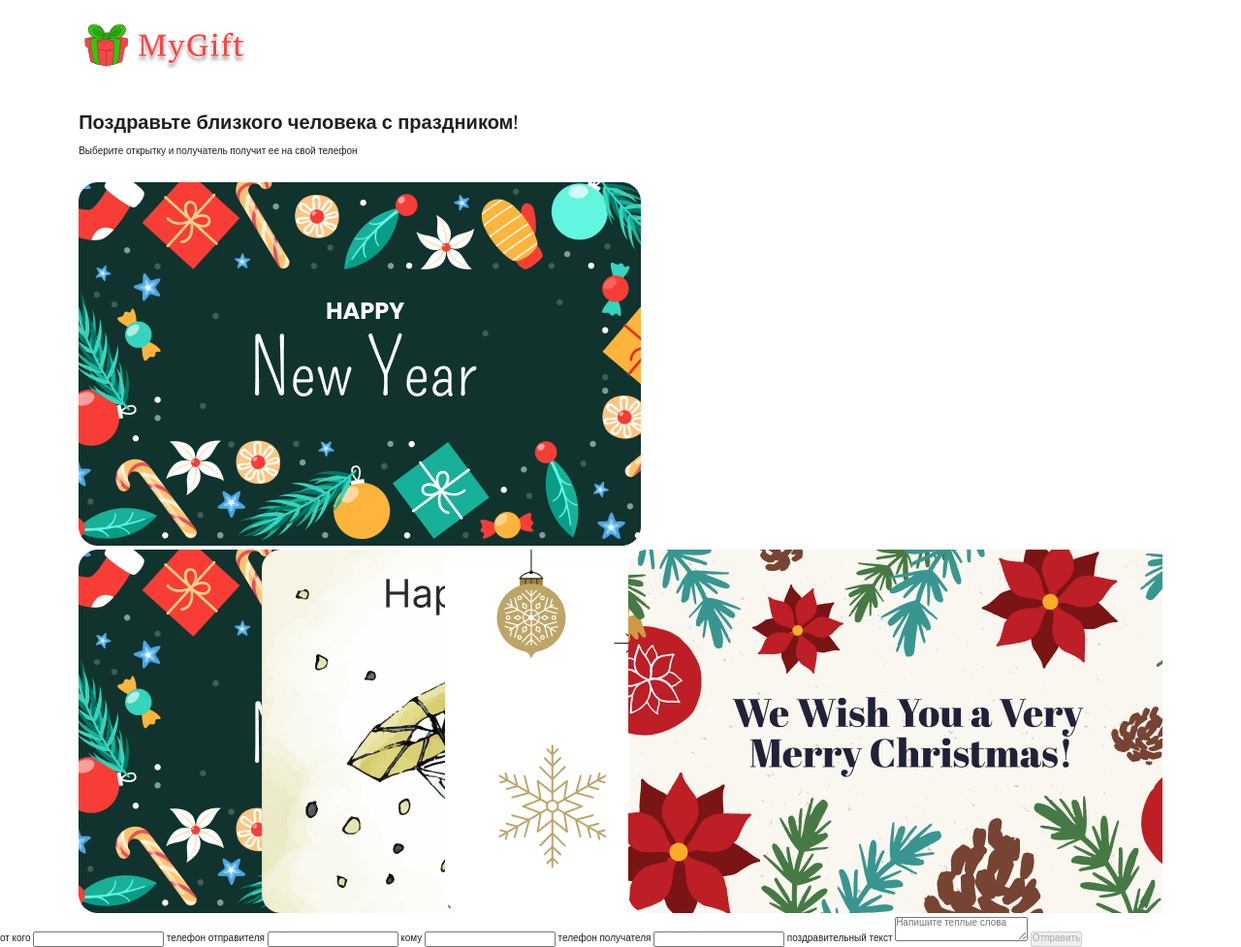
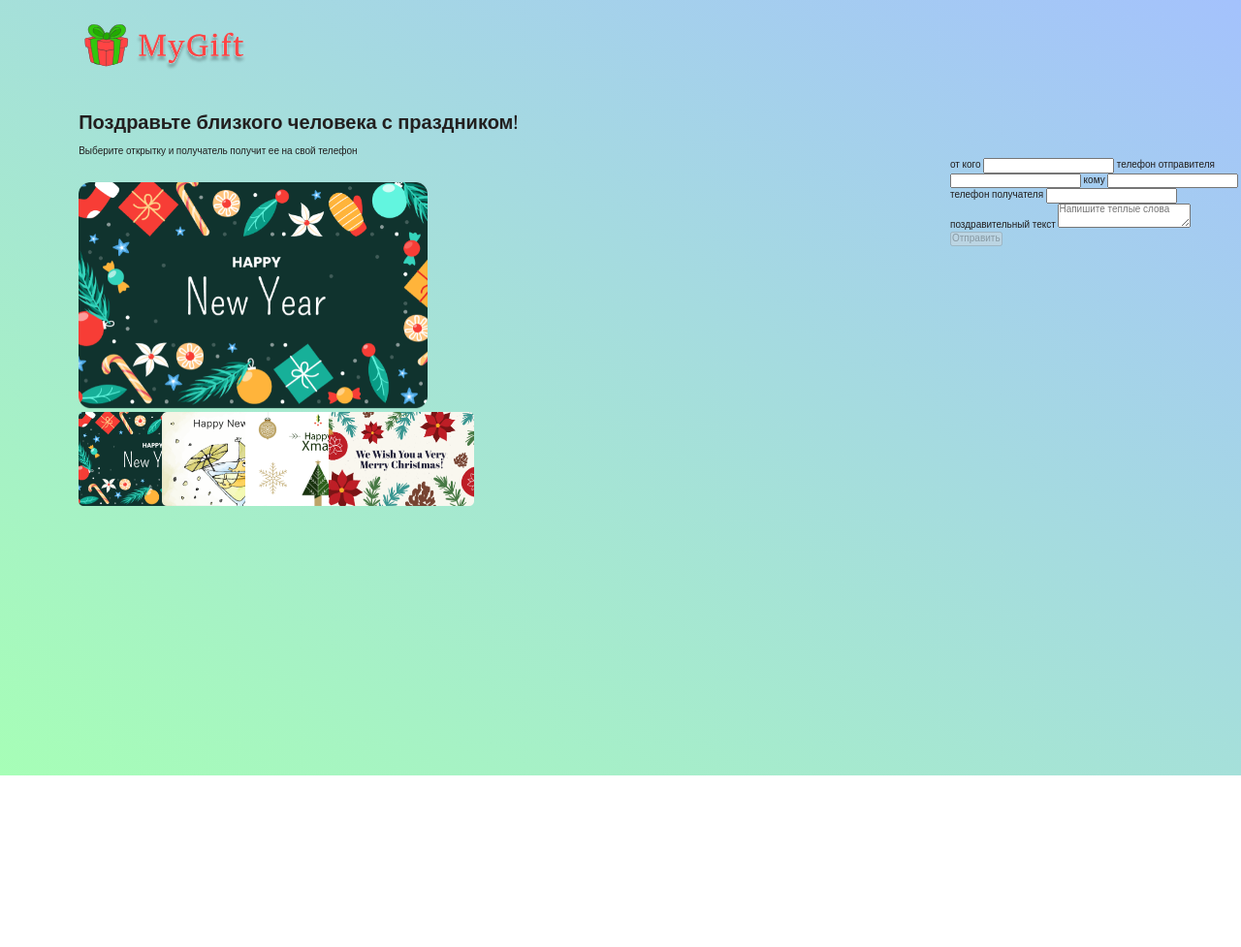
Before and after one commit to ananastasiap/gift-cards, a website built with Vite: page index.html in a window 1280 px wide. Shown: the whole page at 97% size. After the commit the page ends 800 px from the top, so only its background shows below. Built offline with nearby package versions, Linux system fonts and the light colour scheme.

Commit message:
feat: styles for index.html

```diff
--- a/index.html
+++ b/index.html
@@ -26,32 +26,32 @@
       <div class="swiper congratulation__swiper congratulation__swiper--card">
         <div class="swiper-wrapper">
           <div class="swiper-slide congratulation__card-slide">
-            <img src="./public/images/card1.png" alt="Открытка 1" class="card-image">
+            <img src="./public/images/card1.png" alt="Открытка 1" class="card-image card-image--big">
           </div>
           <div class="swiper-slide congratulation__card-slide">
-            <img src="./public/images/card2.png" alt="Открытка 2" class="card-image">
+            <img src="./public/images/card2.png" alt="Открытка 2" class="card-image card-image--big">
           </div>
           <div class="swiper-slide congratulation__card-slide">
-            <img src="./public/images/card3.png" alt="Открытка 3" class="card-image">
+            <img src="./public/images/card3.png" alt="Открытка 3" class="card-image card-image--big">
           </div>
           <div class="swiper-slide congratulation__card-slide">
-            <img src="./public/images/card4.png" alt="Открытка 4" class="card-image">
+            <img src="./public/images/card4.png" alt="Открытка 4" class="card-image card-image--big">
           </div>
         </div>
       </div>
       <div class="swiper congratulation__swiper congratulation__swiper--thumb">
         <div class="swiper-wrapper">
           <div class="swiper-slide congratulation__card-thumb">
-            <img src="./public/images/card1.png" alt="Открытка 1" class="card-image">
+            <img src="./public/images/card1.png" alt="Открытка 1" class="card-image card-image--small">
           </div>
           <div class="swiper-slide congratulation__card-thumb">
-            <img src="./public/images/card2.png" alt="Открытка 2" class="card-image">
+            <img src="./public/images/card2.png" alt="Открытка 2" class="card-image card-image--small">
           </div>
           <div class="swiper-slide congratulation__card-thumb">
-            <img src="./public/images/card3.png" alt="Открытка 3" class="card-image">
+            <img src="./public/images/card3.png" alt="Открытка 3" class="card-image card-image--small">
           </div>
           <div class="swiper-slide congratulation__card-thumb">
-            <img src="./public/images/card4.png" alt="Открытка 4" class="card-image">
+            <img src="./public/images/card4.png" alt="Открытка 4" class="card-image card-image--small">
           </div>
         </div>
       </div>
--- a/src/scss/abstacts/_variables.scss
+++ b/src/scss/abstacts/_variables.scss
@@ -1,2 +1,5 @@
 // --- COLORS ---
 $color-primary: #221f1f;
+
+$color-background-first: #97feaa;
+$color-background-second: #94b7fc;
--- a/src/scss/base/_base.scss
+++ b/src/scss/base/_base.scss
@@ -11,5 +11,7 @@ html {
 }
 
 body {
+  min-width: 20rem;
+  min-height: 100vh;
   box-sizing: border-box;
 }
--- a/src/scss/base/_typography.scss
+++ b/src/scss/base/_typography.scss
@@ -1,15 +1,25 @@
 body {
   font-family: "Nunito", sans-serif;
   font-weight: 400px;
-  line-height: 140%;
+  line-height: 1.4;
   color: $color-primary;
-  // background-color: $color-body-background;
+  background-image: linear-gradient(
+    to right top,
+    rgba($color-background-first, 0.85),
+    rgba($color-background-second, 0.85)
+  );
+
+  text-rendering: optimizeLegibility;
+  -webkit-font-smoothing: antialiased;
+  -webkit-tap-highlight-color: rgba(0, 0, 0, 0);
+  -webkit-tap-highlight-color: transparent;
+  -moz-osx-font-smoothing: grayscale;
 }
 
 .title {
   font-size: 2rem;
   font-weight: 700;
-  line-height: 120%;
+  line-height: 1.2;
 
   .about__text {
     font-size: 1.25rem;
--- /dev/null
+++ b/src/scss/layout/_congratulation.scss
@@ -0,0 +1,25 @@
+.congratulation {
+  display: flex;
+  justify-content: space-between;
+  align-items: start;
+  gap: 7.5rem;
+
+  &__swiper--card {
+    max-width: 50rem;
+  }
+
+  .card-image--big {
+    max-width: 36rem;
+  }
+  .card-image--small {
+    max-width: 15rem;
+  }
+
+  .form {
+    display: flex;
+    width: 30rem;
+    flex-direction: column;
+    align-items: flex-start;
+    gap: 1.5rem;
+  }
+}
--- a/src/scss/style.scss
+++ b/src/scss/style.scss
@@ -7,3 +7,4 @@
 @import "./base/typography";
 
 @import "./layout/about";
+@import "./layout/congratulation";
```
